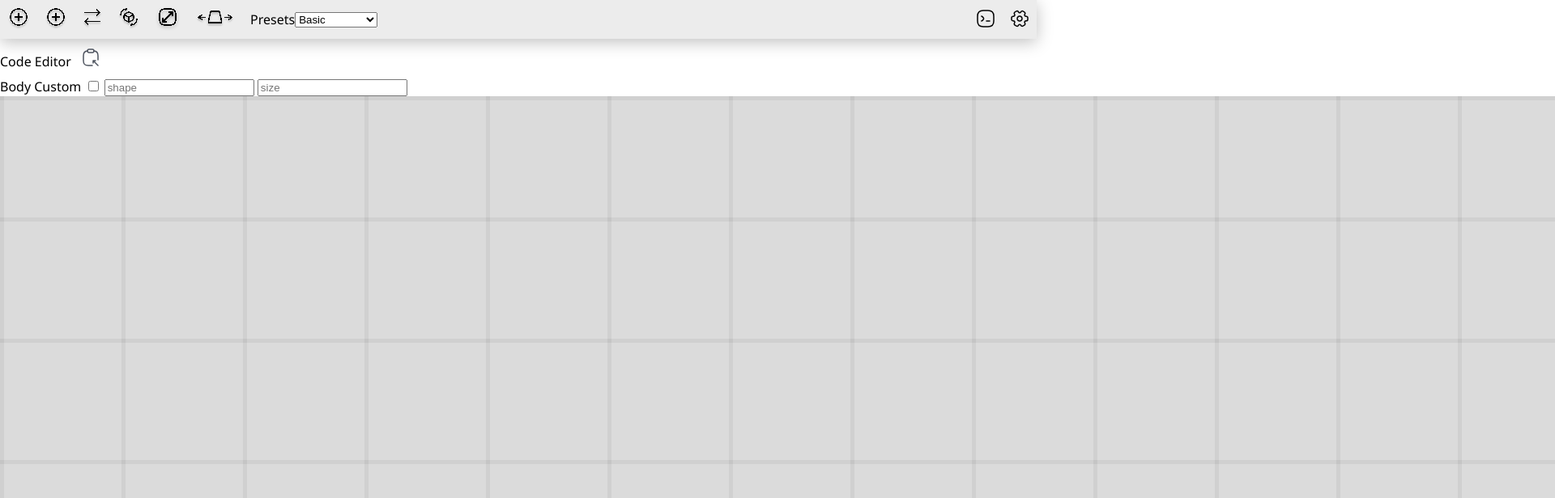
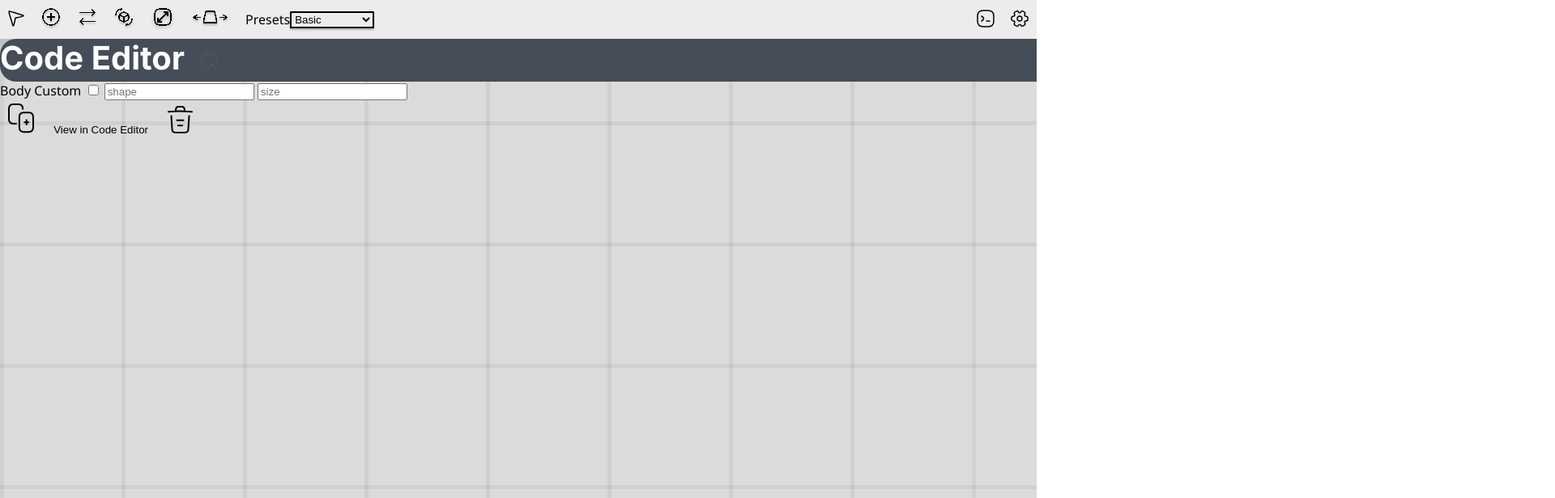
Before and after one commit to DogeisCut/Arras.io-Entity-Designer-v2, a plain HTML site: page index.html in a window 1280 px wide. Shown: the top 616 px of the page at 81% size, 1920 px wide, since content can reach past the window. Drawn offline with Linux system fonts and the light colour scheme.

Commit message:
Cleanup, more css

```diff
--- a/index.html
+++ b/index.html
@@ -5,12 +5,13 @@
         <title>Arras.io Entity Designer</title>
         <link rel="stylesheet" href="style.css">
         <meta name="viewport" content="width=device-width, initial-scale=1">
+        <link href="https://fonts.googleapis.com/css2?family=Inter:wght@400;700&display=swap" rel="stylesheet">
     </head>
     <body>
         <div id="top-bar-layer">
             <div id="top-bar-right">
+                <button id="select-gizmo" title="Select Gizmo" class="icon-button"><img src="assets\Cursor Icon.svg" class="button-icon"></button>
                 <button id="add-barrel" title="Add Barrel" class="icon-button"><img src="assets\Add Gun Icon.svg" class="button-icon"></button>
-                <button id="select-gizmo" title="Select Gizmo" class="icon-button"><img src="assets\Add Gun Icon.svg" class="button-icon"></button>
                 <button id="move-gizmo" title="Move Gizmo" class="icon-button"><img src="assets\Move Icon.svg" class="button-icon"></button>
                 <button id="rotate-gizmo" title="Rotate Gizmo" class="icon-button"><img src="assets\Rotate Icon.svg" class="button-icon"></button>
                 <button id="scale-gizmo" title="Scale Gizmo" class="icon-button"><img src="assets\Scale Icon.svg" class="button-icon"></button>
@@ -36,6 +37,7 @@
                 <button id="settings" title="Settings" class="icon-button"><img src="assets\Settings Icon.svg" class="button-icon"></button>
             </div>
         </div>
+        <div id="under-top">
             <div id="code-editor-layer">
                 Code Editor
                 <code id="code-editor" row="400" cols="100"></code>
@@ -52,6 +54,7 @@
 
                 </div>
             </div>
+        </div>
         <div id="canvas-layer">
             <canvas width=1920 height=1080 id="canvas"></canvas>
         </div>
--- a/style.css
+++ b/style.css
@@ -20,7 +20,13 @@ body {
 button:hover {
     background-color: rgba(0, 0, 0, 0.158)
 }
-canvas {
+#canvas {
+    position: fixed;
+    top: 0;
+    left: 0;
+    width: 100%;
+    height: 100%;
+    z-index: -9999;
     background-color: #DBDBDB;
     background-image:
         linear-gradient(to right, rgba(0, 0, 0, 0.05) 5px, transparent 5px),
@@ -30,8 +36,8 @@ canvas {
 #top-bar-layer {
     display: flex;
     align-items: center;
-    background-color: #ECECEC;
-    box-shadow: 0px 4px 20px 0px rgb(0, 0, 0, 25%);
+    background: #ECECEC;
+    box-shadow: 0px 4px 20px rgba(0, 0, 0, 0.25);
 }
 .select-wrap {
     display: flex;
@@ -48,3 +54,19 @@ canvas {
     margin: auto;
     margin-right: 0;
 }
+select {
+    background: #ECECEC;
+    border: 2px solid #000000;
+    box-shadow: 0px 2px 2px rgba(0, 0, 0, 0.25);
+    border-radius: 1px;
+}
+#code-editor-layer{
+    font-family: 'Inter';
+    font-style: normal;
+    font-weight: 900;
+    font-size: 40px;
+    line-height: 48px;
+    color: #FFFFFF;
+    background: #454D58;
+    border-radius: 20px 0px 0px 20px;
+}
```
Also changed, not shown: aspect_button.svg (deleted), assets/Cursor Icon.svg (added), rotate_button.svg (deleted). Lines whose indentation alone changed are shown as unchanged.
